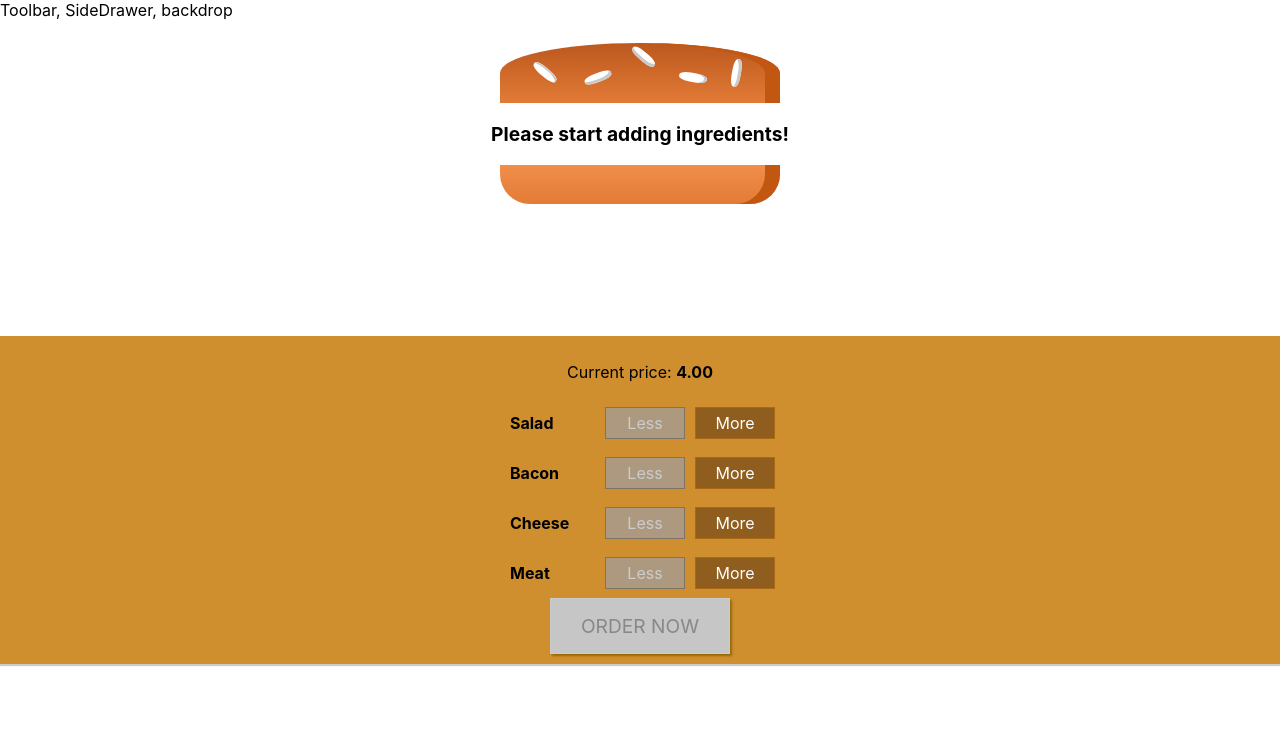
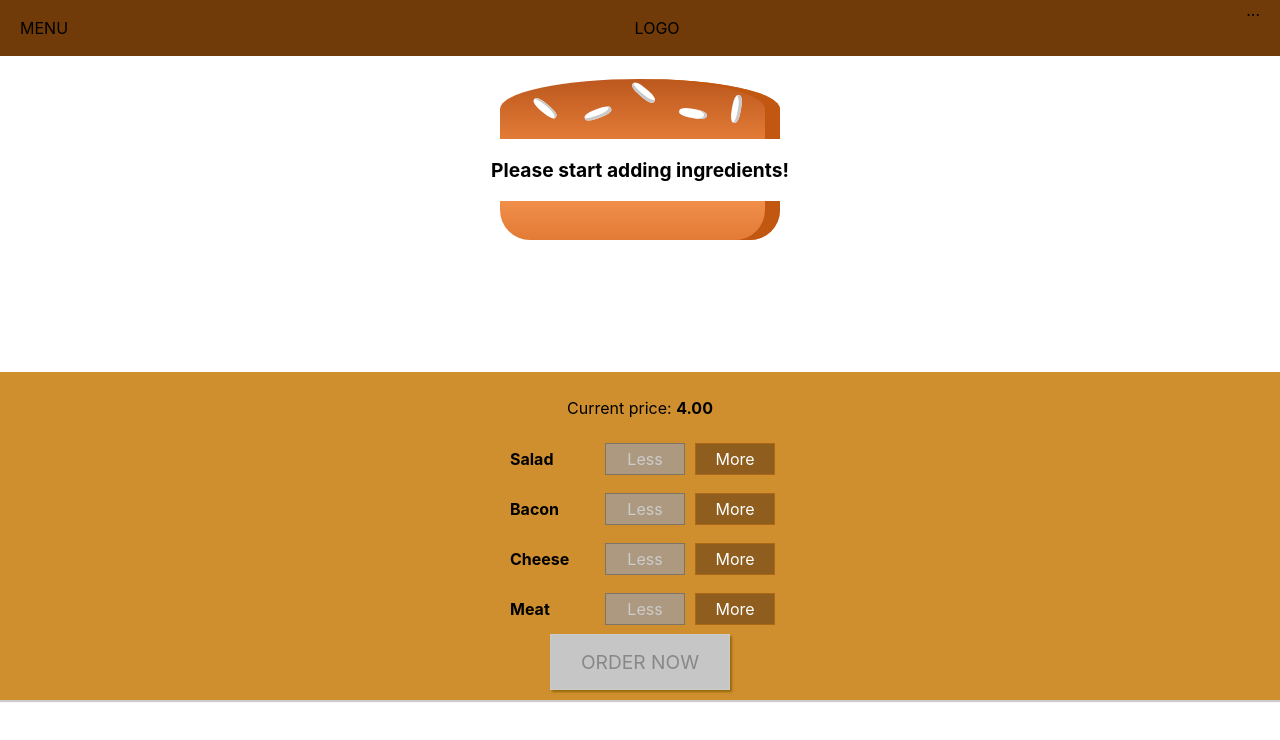
Before and after one commit to Xalsar/burger-builder, a React (Create React App) app: page / in a window 1280 px wide. Shown: the top 740 px of the page. Built offline with nearby package versions, Linux system fonts and the light colour scheme.

Commit message:
170. Add Toolbar

```diff
--- a/src/components/Layout/Layout.js
+++ b/src/components/Layout/Layout.js
@@ -1,9 +1,10 @@
 import React, { Fragment } from 'react'
 import classes from './Layout.module.css'
+import Toolbar from '../Navigation/Toolbar/Toolbar'
 
 const layout = (props) => (
     <Fragment>
-        <div>Toolbar, SideDrawer, backdrop</div>
+        <Toolbar/>
         <main className={classes.Content}>
             {props.children}
         </main>
--- a/src/components/Layout/Layout.module.css
+++ b/src/components/Layout/Layout.module.css
@@ -1,3 +1,3 @@
 .Content {
-    margin-top: 16px;
+    margin-top: 72px;
 }
--- /dev/null
+++ b/src/components/Navigation/Toolbar/Toolbar.js
@@ -0,0 +1,14 @@
+import React from 'react'
+import classes from './Toolbar.module.css'
+
+const toolbar = (props) => (
+    <header className={classes.Toolbar}>
+        <div>MENU</div>
+        <div>LOGO</div>
+        <nav>
+            ...
+        </nav>
+    </header>
+)
+
+export default toolbar
--- /dev/null
+++ b/src/components/Navigation/Toolbar/Toolbar.module.css
@@ -0,0 +1,18 @@
+.Toolbar {
+    height: 56px;
+    width: 100%;
+    position: fixed;
+    top: 0;
+    left: 0;
+    background-color: #703B09;
+    display: flex;
+    justify-content: space-between;
+    align-items: center;
+    padding: 0 20px;
+    box-sizing: border-box;
+    z-index: 90;
+}
+
+.Toolbar nav {
+    height: 100%;
+}
```
